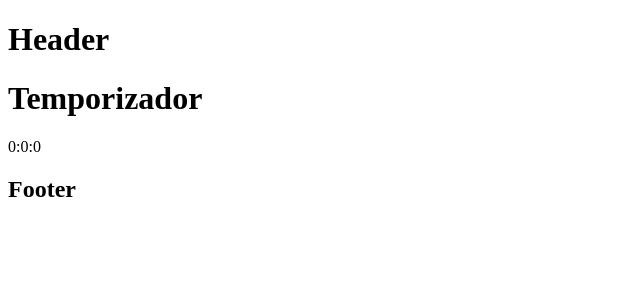
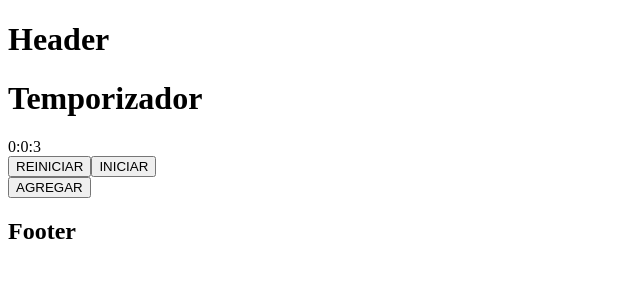
Before and after one commit to HernanCabrera/cronometro-temporizador.angular, an Angular app: page / in a window 1280 px wide. Shown: the top 300 px of the page, without its empty margins (0-640 px from the left). Built offline with nearby package versions, Linux system fonts and the light colour scheme.

Commit message:
Componente tiempo botones/html + ts

```diff
--- /dev/null
+++ b/src/app/componentes/hijo/tiempo botones/tiempo-botones.component.html
@@ -0,0 +1,7 @@
+<div class="principales">
+  <button (click)="reiniciar()">REINICIAR</button>
+  <button (click)="iniciar()">{{ obj.tiempoActivo? 'PAUSAR' : 'INICIAR' }}</button>
+</div>
+<div class="secundarios">
+  <button (click)="agregar()">AGREGAR</button>
+</div>
--- /dev/null
+++ b/src/app/componentes/hijo/tiempo botones/tiempo-botones.component.ts
@@ -0,0 +1,22 @@
+import { Component, Input, Output, EventEmitter } from '@angular/core';
+
+@Component({
+	selector: 'app-tiempo-botones',
+	templateUrl: './tiempo-botones.component.html'
+})
+
+export class TiempoBotonesComponent{
+	@Input() obj:Object;
+	@Output('iniciar') iniciarEvento = new EventEmitter();
+	@Output('agregar') agregarEvento = new EventEmitter();
+	@Output('reiniciar') reiniciarEvento = new EventEmitter();
+	iniciar () {
+		this.iniciarEvento.emit(this.obj);
+	}
+	agregar () {
+		this.agregarEvento.emit(this.obj);
+	}
+	reiniciar () {
+		this.reiniciarEvento.emit(this.obj);
+	}
+}
--- a/src/app/componentes/hijo/tiempo/tiempo.component.ts
+++ b/src/app/componentes/hijo/tiempo/tiempo.component.ts
@@ -7,7 +7,4 @@ import { Component, Input } from '@angular/core';
 
 export class TiempoComponent {
 	@Input('tiempo') tiempo:Object;
-	ngOnInit() {
-		console.log(this.tiempo)
-	}
 }
--- a/src/app/componentes/temporizador/temporizador.component.html
+++ b/src/app/componentes/temporizador/temporizador.component.html
@@ -1,3 +1,15 @@
 <h1>Temporizador</h1>
 
-<app-tiempo [tiempo]="temporizador.tiempo"></app-tiempo>
+<app-tiempo [tiempo]="tiempo"></app-tiempo>
+<app-tiempo-botones [obj]="{ tiempo: tiempo,
+														 listaDeTiempos: listaDeTiempos,
+														 tiempoActivo: tiempoActivo,
+														 nombre: nombre,
+														 audioID: audioID,
+														 intervalo: intervalo,
+														 agregarActivo: agregarActivo,
+														 nuevoTiempo: nuevoTiempo }"
+										(iniciar)="iniciarTemporizador($event)"
+										(agregar)="activarModal($event)"
+										(reiniciar)="reiniciarValores($event)">
+</app-tiempo-botones>
--- a/src/app/componentes/temporizador/temporizador.component.ts
+++ b/src/app/componentes/temporizador/temporizador.component.ts
@@ -6,28 +6,114 @@ import { Component } from '@angular/core';
 })
 
 export class TemporizadorComponent{
-	public temporizador:Object;
+  public tiempo:Object;
+  public listaDeTiempos:Array<any>;
+  public tiempoActivo:boolean;
+  public nombre:string;
+  public audioID:any;
+  public intervalo:any;
+  public agregarActivo:boolean;
+  public nuevoTiempo:Object;
 	constructor() {
-		this.temporizador = {
-				tiempo: {
+    this.tiempo = {
       hora: 0,
       minuto: 0,
-	      segundo: 0
-	    },
-	    listaDeTiempos: [],
-	    tiempoActivo: false,
-	    nombre: 'Temporizador',
-	    audioID: null,
-	    intervalo: null,
-	    agregarActivo: false,
-	    nuevoTiempo: {
+      segundo: 3
+    };
+    this.listaDeTiempos = [];
+    this.tiempoActivo = false;
+    this.nombre = 'Temporizador';
+    this.audioID = null;
+    this.intervalo = null;
+    this.agregarActivo = false;
+    this.nuevoTiempo = {
       hora: '',
       minuto: '',
       segundo: ''
+    };
+	}
+	iniciarTemporizador (obj) {
+    // Solucion al problema de celulares
+    // this.agregarAudio(obj);
+    // ---------------------------------
+    obj.tiempoActivo = !obj.tiempoActivo;
+    if (!this.tiempoNulo(obj.tiempo)) {
+      if (obj.tiempoActivo) {
+        obj.intervalo = setInterval(() => {
+          this.reducirElTiempo(obj);
+        }, 1000)
+      } else {
+        this.cambiarTitulo(1, obj.nombre, null, null);
+        clearInterval(obj.intervalo);
+      }
+    } else {
+      obj.tiempoActivo = !obj.tiempoActivo;
     }
   }
+	reducirElTiempo (obj) {
+    if (this.tiempoNulo(obj.tiempo)) {
+      // this.iniciarAudio(obj);
+      this.reiniciarValores(obj);
+    } else {
+      if (obj.tiempo.minuto === 0 && obj.tiempo.hora > 0 && obj.tiempo.segundo === 0) {
+        obj.tiempo.hora--;
+        obj.tiempo.minuto = 60;
       }
-	ngOnInit () {
-		console.log(this.temporizador)
+      if (obj.tiempo.segundo === 0 && obj.tiempo.minuto > 0) {
+        obj.tiempo.minuto--;
+        obj.tiempo.segundo = 60;
+      }
+      obj.tiempo.segundo--;
+      this.cambiarTitulo(2, obj.nombre, obj.tiempo, null);
     }
   }
+  tiempoNulo (tiempo) {
+    if (parseInt(tiempo.hora) === 0 && parseInt(tiempo.minuto) === 0 && parseInt(tiempo.segundo) === 0) {
+      return true;
+    } else {
+      return false;
+    }
+  }
+  iniciarAudio (obj) {
+    obj.audioID.currentTime = 0;
+    obj.audioID.play();
+  }
+  reiniciarValores (obj) {
+    obj.tiempoActivo = false;
+    this.cambiarTitulo(1, obj.nombre, null, null);
+    this.inicializarTiempo(obj.tiempo, 1);
+    clearInterval(obj.intervalo);
+  }
+  cambiarTitulo (opts, str, tiempo, iteraciones) {
+    if (opts === 1) {
+      document.title = `${str}`;
+    } else if (opts === 2) {
+      document.title = ((tiempo.hora <= 9) ? '0' + tiempo.hora : tiempo.hora) + ':' +
+                        ((tiempo.minuto <= 9) ? '0' + tiempo.minuto : tiempo.minuto) + ':' +
+                        ((tiempo.segundo <= 9) ? '0' + tiempo.segundo : tiempo.segundo) +
+                        ` ${str}`;
+    } else {
+      document.title = `${iteraciones} | ` + ((tiempo.hora <= 9) ? '0' + tiempo.hora : tiempo.hora) + ':' +
+                        ((tiempo.minuto <= 9) ? '0' + tiempo.minuto : tiempo.minuto) + ':' +
+                        ((tiempo.segundo <= 9) ? '0' + tiempo.segundo : tiempo.segundo) +
+                        ` ${str}`;
+    }
+  }
+  inicializarTiempo (tiempo, opts) {
+    if (opts === 1) {
+      tiempo.hora = tiempo.minuto = tiempo.segundo = 0;
+    } else {
+      tiempo.hora = tiempo.minuto = tiempo.segundo = '';
+    }
+  }
+  agregarAudio (obj) {
+    if (obj.audioID === null) {
+      obj.audioID = document.getElementById(obj.nombre);
+      obj.audioID.play();
+      obj.audioID.pause();
+    }
+  }
+  activarModal (obj) {
+    obj.agregarActivo = true
+  }
+}
```
Also changed, not shown: src/app/app.module.ts (+5 -3 lines). Lines whose indentation alone changed are shown as unchanged.
